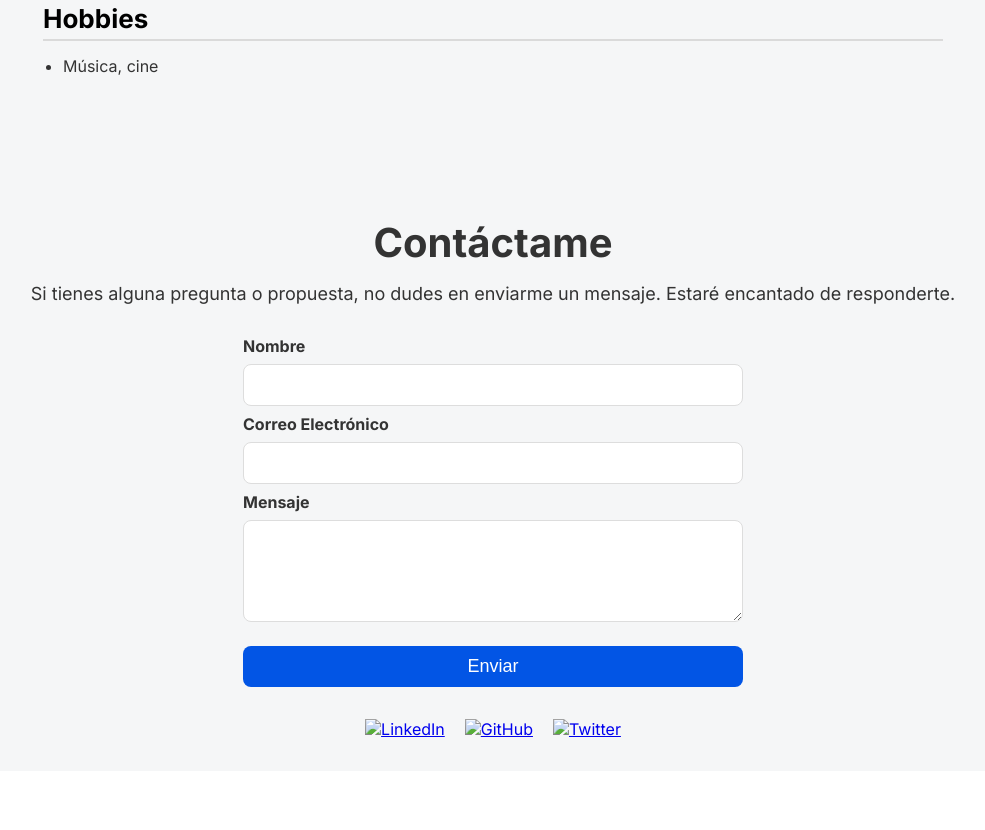
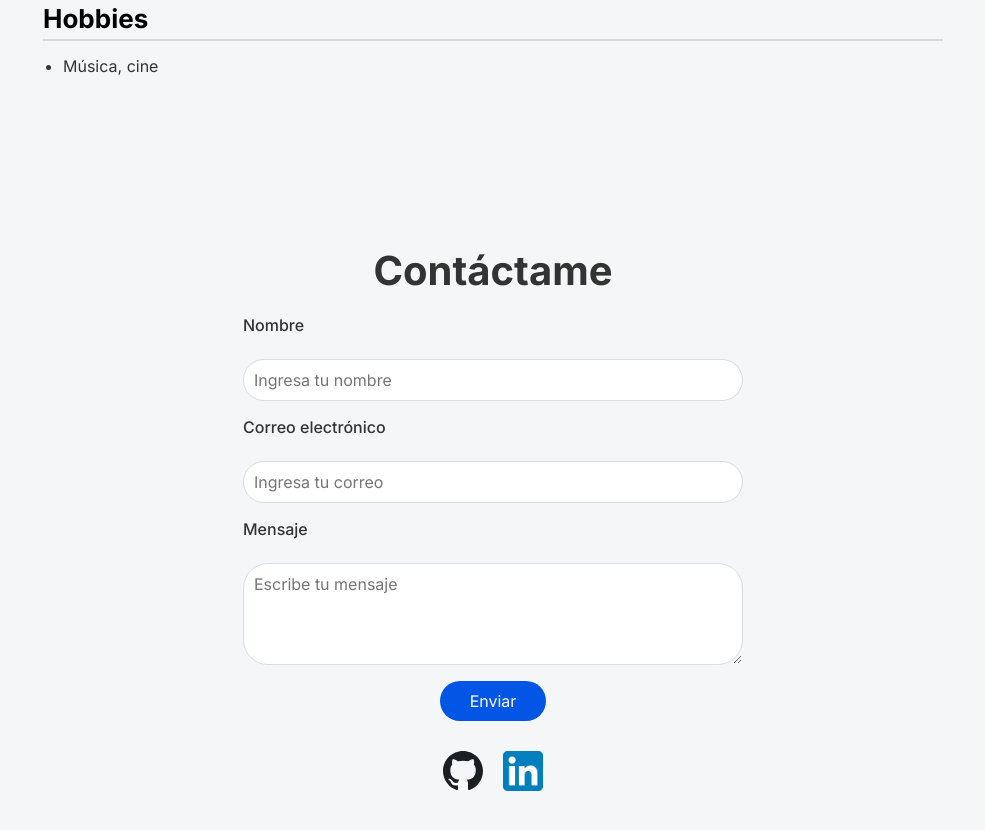
Before and after one commit to Parcibal12/portfolio-personal, a plain HTML site: page index.html in a window 1280 px wide. Shown: the part 2204-3034 px from the top of the page, without its empty margins (147-1132 px from the left). Before the commit the page ends 2975 px from the top, so only its background shows below. Drawn offline with Linux system fonts and the light colour scheme.

Commit message:
style: Mejora del diseño del formulario de contacto

```diff
--- a/css/styles.css
+++ b/css/styles.css
@@ -258,76 +258,75 @@
 }
 
 /* Sección de Contacto */
-.contacto {
+#contacto {
   background-color: #F5F6F7;
-  padding: var(--espacio-grande) var(--espacio-medio);
+  padding: 60px 20px;
   text-align: center;
 }
 
-.contacto h2 {
+#contacto h2 {
   font-family: 'Inter', sans-serif;
-  font-weight: bold;
+  font-weight: 700;
   font-size: 40px;
-  color: #333;
-  margin-bottom: var(--espacio-medio);
-}
-
-.contacto p {
-  font-family: 'Inter', sans-serif;
-  font-weight: regular;
-  font-size: 18px;
-  color: #333;
-  margin-bottom: var(--espacio-grande);
+  color: #333333;
+  margin-bottom: 20px;
 }
 
 .contact-form {
+  max-width: 500px;
+  margin: 0 auto 30px;
   display: flex;
   flex-direction: column;
-  gap: var(--espacio-pequeño);
-  max-width: 500px;
-  margin: 0 auto;
+  gap: var(--espacio-medio);
   text-align: left;
 }
 
 .contact-form label {
   font-family: 'Inter', sans-serif;
-  font-weight: bold;
+  font-weight: 500;
   font-size: 16px;
-  color: #333;
+  margin-bottom: 8px;
 }
 
-.contact-form input, .contact-form textarea {
+.contact-form input,
+.contact-form textarea {
+  width: 100%;
   padding: 10px;
-  border: 1px solid #ddd;
-  border-radius: 8px;
+  border: 1px solid #dddddd;
+  border-radius: 25px;           /* Esquinas más redondeadas */
   font-family: 'Inter', sans-serif;
   font-size: 16px;
 }
 
 .contact-form button {
+  align-self: center;
+  padding: 10px 30px;
   background-color: var(--color-primario);
-  color: white;
+  color: #ffffff;
   border: none;
-  padding: 10px 20px;
-  font-size: 18px;
-  border-radius: 8px;
+  border-radius: 25px;           /* Esquinas más redondeadas */
+  font-family: 'Inter', sans-serif;
+  font-size: 16px;
   cursor: pointer;
-  margin-top: var(--espacio-medio);
+  transition: background-color 0.3s ease;
 }
 
 .contact-form button:hover {
-  background-color: #024B9F;
+  background-color: #0042cc;
 }
 
-/* Redes sociales */
 .social-links {
   display: flex;
   justify-content: center;
   gap: 20px;
-  margin-top: var(--espacio-grande);
 }
 
-.social-icon img {
+.social-links img {
   width: 40px;
   height: 40px;
+  transition: transform 0.3s ease;
 }
+
+.social-links img:hover {
+  transform: scale(1.1);
+}
--- a/index.html
+++ b/index.html
@@ -123,48 +123,35 @@
       <h3>Hobbies</h3>
       <ul>
         <li>Música, cine</li>
-
       </ul>
     </div>
   </section>
 
-  <section id="contacto" class="contacto">
+  <section id="contacto" class="contact">
     <h2>Contáctame</h2>
-    <p>Si tienes alguna pregunta o propuesta, no dudes en enviarme un mensaje. Estaré encantado de responderte.</p>
+    <form action="#" method="POST" class="contact-form">
+      <label for="name">Nombre</label>
+      <input type="text" id="name" name="name" placeholder="Ingresa tu nombre" required>
 
-    <!-- Formulario de contacto -->
-    <form action="#" method="POST" class="contact-form">
-      <label for="nombre">Nombre</label>
-      <input type="text" id="nombre" name="nombre" required>
+      <label for="email">Correo electrónico</label>
+      <input type="email" id="email" name="email" placeholder="Ingresa tu correo" required>
 
-      <label for="email">Correo Electrónico</label>
-      <input type="email" id="email" name="email" required>
-
-      <label for="mensaje">Mensaje</label>
-      <textarea id="mensaje" name="mensaje" rows="4" required></textarea>
+      <label for="message">Mensaje</label>
+      <textarea id="message" name="message" placeholder="Escribe tu mensaje" rows="4" required></textarea>
 
       <button type="submit">Enviar</button>
     </form>
 
-    <!-- Redes sociales -->
     <div class="social-links">
-      <a href="https://www.linkedin.com/in/daniel-irigoyen/" target="_blank" class="social-icon">
-        <img src="linkedin-icon.png" alt="LinkedIn">
+      <a href="https://github.com/Parcibal12" target="_blank">
+        <img src="images/github.svg" alt="GitHub">
       </a>
-      <a href="https://github.com/danielirigoyen" target="_blank" class="social-icon">
-        <img src="github-icon.png" alt="GitHub">
-      </a>
-      <a href="https://twitter.com/danielirigoyen" target="_blank" class="social-icon">
-        <img src="twitter-icon.png" alt="Twitter">
+      <a href="https://www.linkedin.com/in/daniel-irigoyen-miranda-52628935b/" target="_blank">
+        <img src="images/LinkedIn_icon.svg.png" alt="LinkedIn">
       </a>
     </div>
   </section>
 
-
-
-
-
-
   <script src="js/main.js"></script>
 </body>
 </html>
```
Also changed, not shown: images/LinkedIn_icon.svg.png (added), images/github.svg (added).
